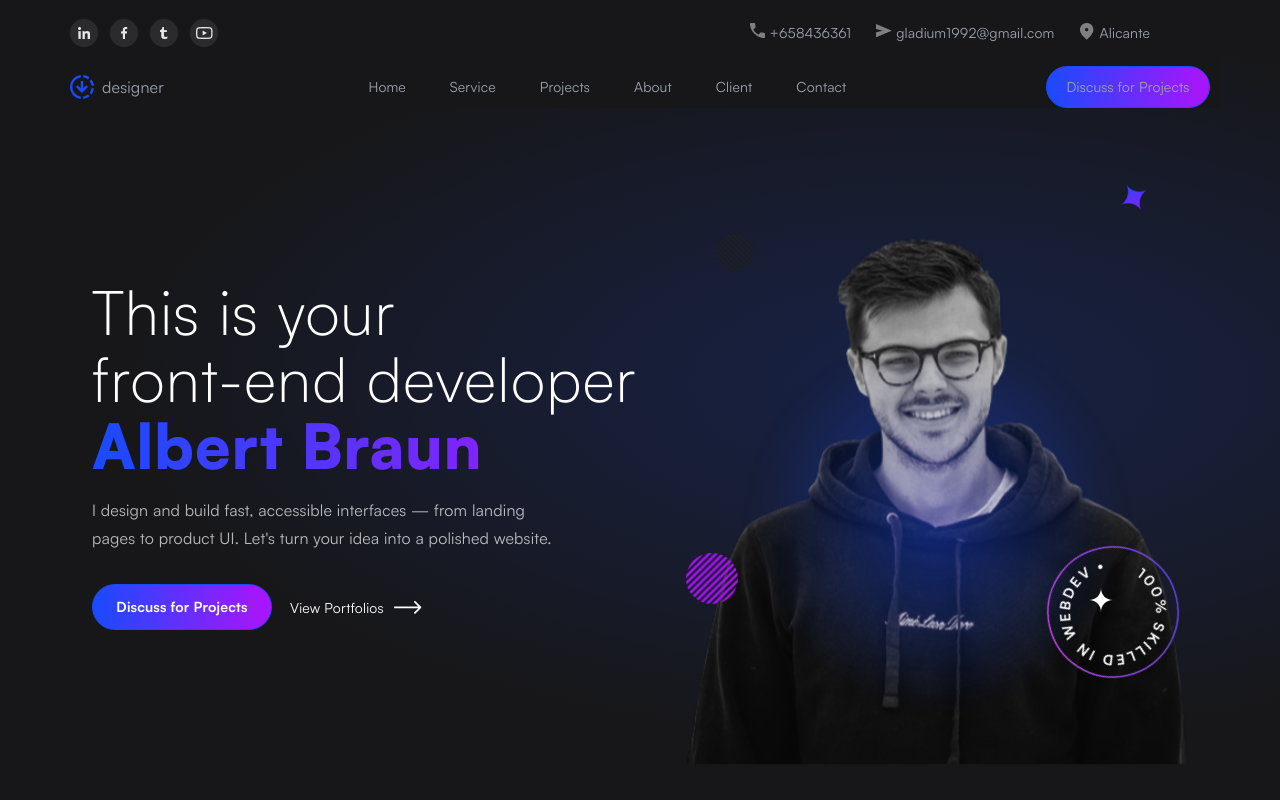
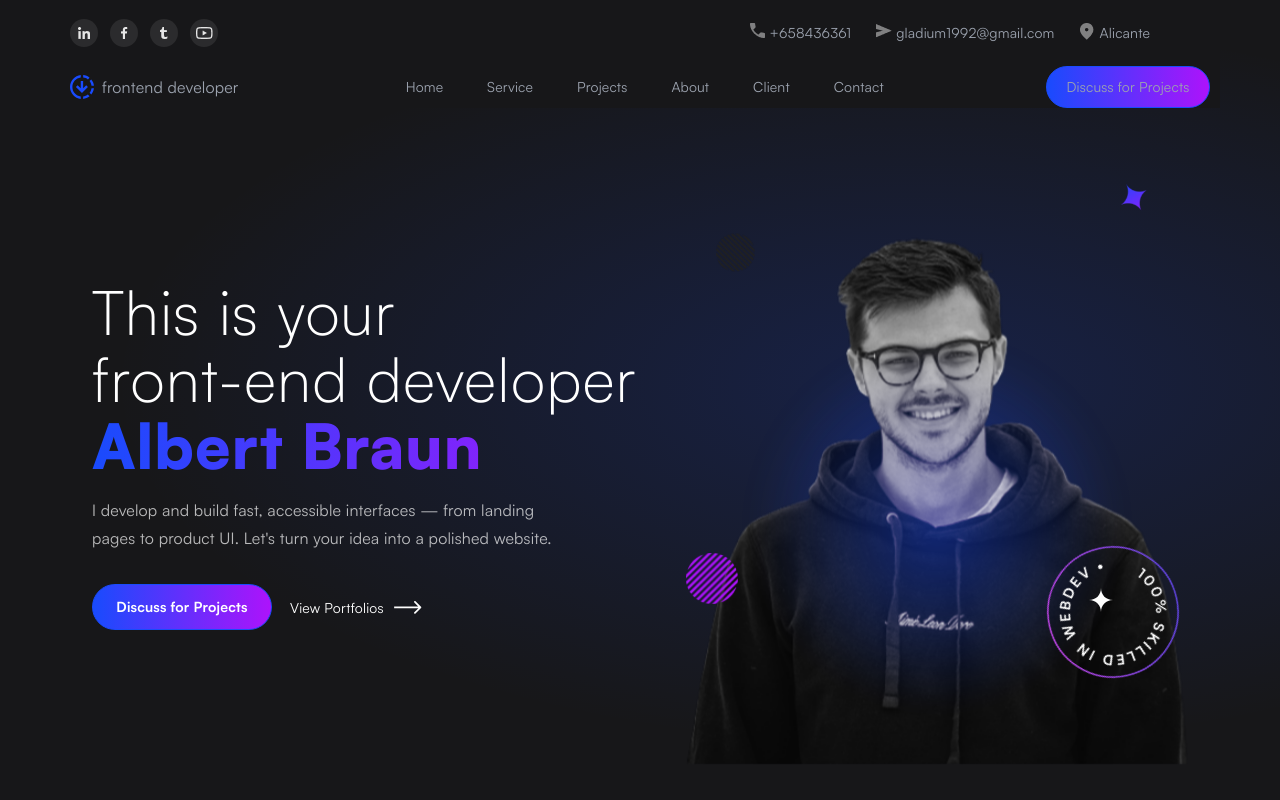
Before and after one commit to BobMar1ey/Project-list, a React (Vite) app: page / in a window 1280 px wide. Shown: the top 800 px of the page. Built offline with nearby package versions, Linux system fonts and the light colour scheme.

Commit message:
Replace designer wording with frontend developer across the site.
Co-authored-by: Cursor <cursoragent@cursor.com>

```diff
--- a/src/components/Footer/Footer.jsx
+++ b/src/components/Footer/Footer.jsx
@@ -46,7 +46,7 @@ export default function Footer() {
               className="mb-5 inline-flex items-center gap-2 text-[16px] font-bold text-white"
             >
               <img src={logo} alt="" className="h-6 w-6" />
-              designer
+              frontend developer
             </a>
             <p className="mb-5 max-w-[320px] text-[14px] leading-5">
               Lorem ipsum dolor sit, amet consectetur adipisicing elit. Ex
--- a/src/components/Header/Header.jsx
+++ b/src/components/Header/Header.jsx
@@ -65,7 +65,7 @@ export default function Header() {
       <div className="flex justify-between h-[68px] items-center">
         <div className="flex gap-[8px]">
           <img className="h-[24px] w-[24px]" src={Logo} alt="" />
-          <span>designer</span>
+          <span>frontend developer</span>
         </div>
         <nav
           className={`flex md:max-w-[483px] w-full ${burger ? "active" : ""} navbar`}
--- a/src/components/Hero/Hero.jsx
+++ b/src/components/Hero/Hero.jsx
@@ -46,7 +46,7 @@ export default function Hero() {
 
           <Reveal delay={140}>
             <p className="mx-auto max-w-[470px] text-[clamp(14px,1.6vw,16px)] leading-7 text-white/70 lg:mx-0">
-              I design and build fast, accessible interfaces — from landing pages
+              I develop and build fast, accessible interfaces — from landing pages
               to product UI. Let&apos;s turn your idea into a polished website.
             </p>
           </Reveal>
--- a/src/components/Services/Services.jsx
+++ b/src/components/Services/Services.jsx
@@ -11,7 +11,7 @@ const SERVICES = [
   { title: "Creative solutions", img: Two },
   { title: "Marketing solutions", img: Three },
   { title: "Business analytics", img: Four },
-  { title: "UI & UX Design", img: Five },
+  { title: "Frontend Development", img: Five },
   { title: "Photography", img: Six },
 ];
 
--- a/src/components/Team/Team.jsx
+++ b/src/components/Team/Team.jsx
@@ -9,10 +9,10 @@ import plane from "../../images/Team/plane.png";
 import contactBg from "../../images/Team/bg.webp";
 
 const MEMBERS = [
-  { img: one, title: "UI & UX Design" },
-  { img: two, title: "UI & UX Design" },
-  { img: three, title: "UI & UX Design" },
-  { img: four, title: "UI & UX Design" },
+  { img: one, title: "Frontend Developer" },
+  { img: two, title: "Frontend Developer" },
+  { img: three, title: "Frontend Developer" },
+  { img: four, title: "Frontend Developer" },
 ];
 
 export default function Team() {
```
